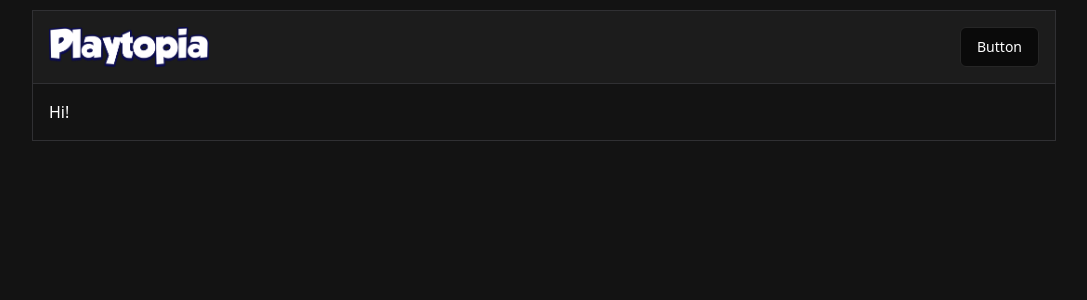
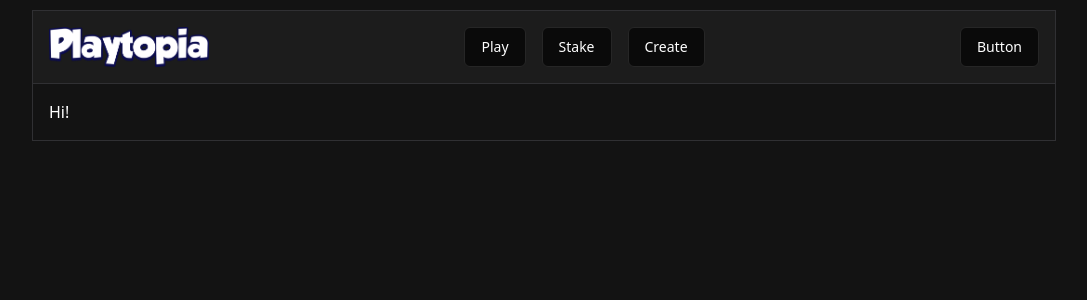
Before and after one commit to xavierdmello/Playtopia, a React (Vite) app in the folder frontend/: page / in a window 1280 px wide. Shown: the top 300 px of the page, without its empty margins (96-1183 px from the left). Built offline with nearby package versions, Linux system fonts and the light colour scheme.

Commit message:
header buttons

```diff
--- a/frontend/src/components/Header.tsx
+++ b/frontend/src/components/Header.tsx
@@ -1,11 +1,17 @@
 import logo from "/Playtopia.png";
+import { Button } from "./ui/button";
 
-import { Button } from "./ui/button";
 export default function Header() {
   return (
     <div className="flex flex-row bg-accent justify-between mt-0 border-b p-4 border-border">
       <img src={logo} className="w-40 "></img>
 
+      <div className="flex gap-4">
+        <Button variant="outline">Play</Button>
+        <Button variant="outline">Stake</Button>
+        <Button variant="outline">Create</Button>
+      </div>
+
       <Button variant="outline">Button</Button>
     </div>
   );
```
